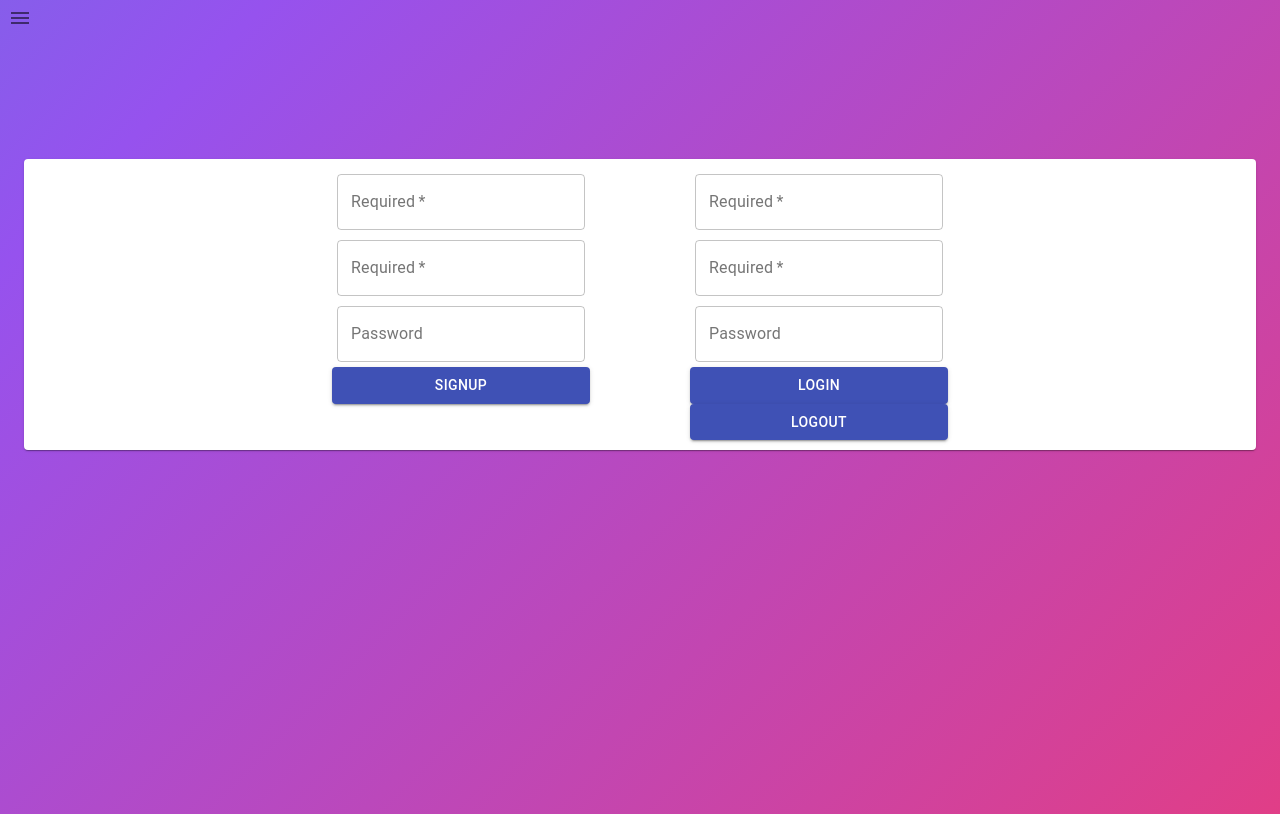
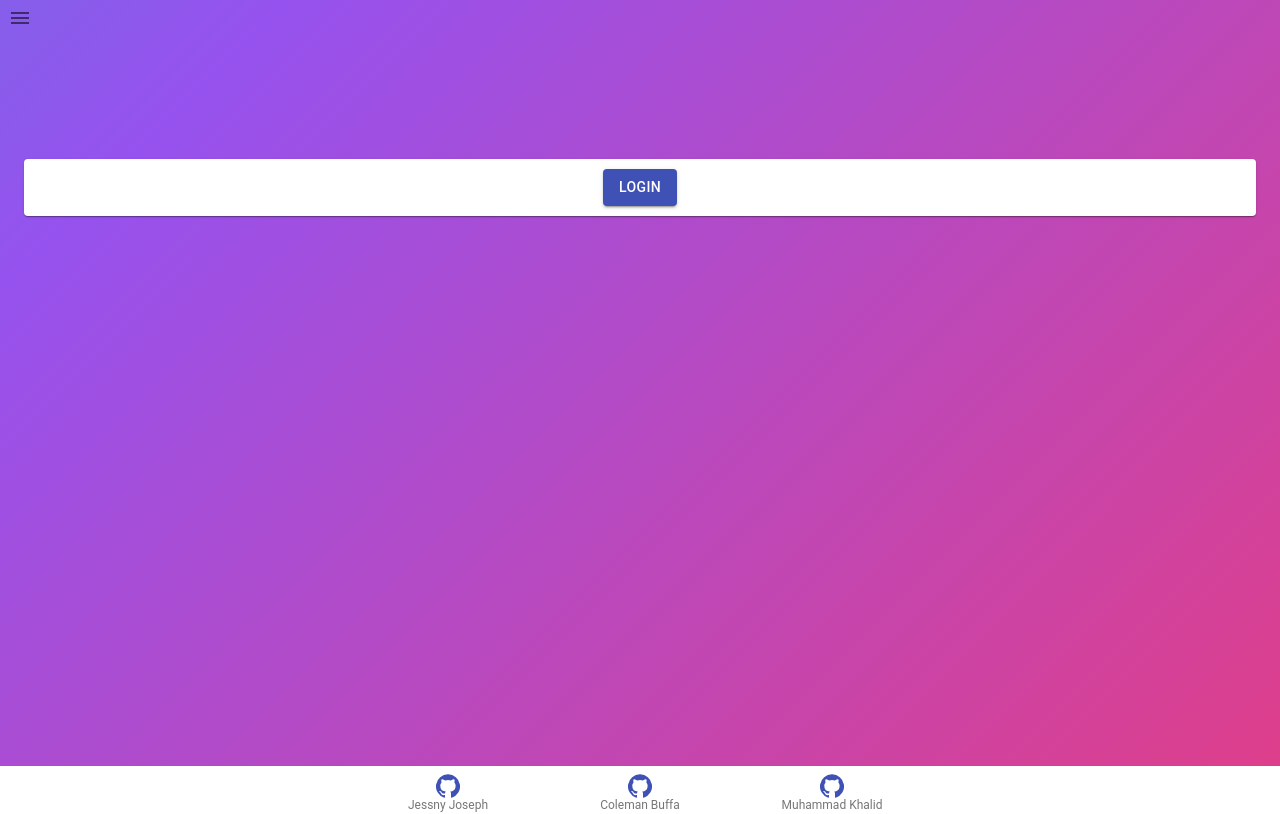
Before and after one commit to coleman-buffa/media-plug, a React (Create React App) app in the folder client/: page / in a window 1280 px wide. Shown: the top 814 px of the page. Built offline with nearby package versions, Linux system fonts and the light colour scheme.

Commit message:
Add Auth0 login and logout buttons that displayed based on the user's login status.

```diff
--- a/client/src/pages/Login.js
+++ b/client/src/pages/Login.js
@@ -23,30 +23,26 @@ const useStyles = makeStyles({
 });
 
 function Login() {
+
   const classes = useStyles();
-	const { loginWithRedirect, logout } = useAuth0();
+  const { loginWithRedirect, logout, isAuthenticated, user } = useAuth0();
+  // const {email} = user;
 
   return (
     <Container className={classes.pagecont} md="true">
       <Card className={classes.cardcont}>
         <form>
           <FormControl className={classes.formcont}>
-						<TextField required id="reg-user" label="Required" placeholder="Username" variant="outlined" className={classes.inputcont} />
-						<TextField required id="reg-email" label="Required" placeholder="Email" variant="outlined" className={classes.inputcont} />
-						<TextField id="reg-pass" label="Password" autoComplete="current-password" type="password" variant="outlined" className={classes.inputcont} />
-						<Button variant="contained" color="primary">Signup</Button>
+            {/* All we need below! */}
+
+            {isAuthenticated ?
+            (<Button variant="contained" color="primary" onClick={() => logout()}>Logout</Button>):(<Button variant="contained" color="primary" onClick={() => loginWithRedirect()}>Login</Button>)}
           </FormControl>
         </form>
-				<form>
-					<FormControl className={classes.formcont}>
-						<TextField required id="login-user" label="Required" placeholder="Username" variant="outlined" className={classes.inputcont} />
-						<TextField required id="login-email" label="Required" placeholder="Email" variant="outlined" className={classes.inputcont} />
-						<TextField id="login-pass" label="Password" autoComplete="current-password" type="password" variant="outlined" className={classes.inputcont} />
-						{/* All we need below! */}
-						<Button variant="contained" color="primary" onClick={() => loginWithRedirect()}>Login</Button>
-						<Button variant="contained" color="primary" onClick={() => logout()}>Logout</Button>
-					</FormControl>
-				</form>
+        <div>
+          {/* User email: {email} */}
+        </div>
+
 
       </Card>
     </Container>
```
Lines whose indentation alone changed are shown as unchanged.
